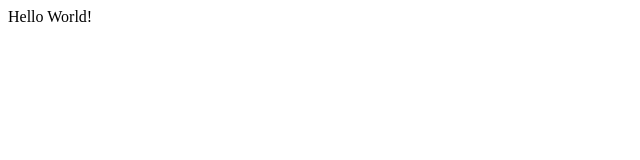
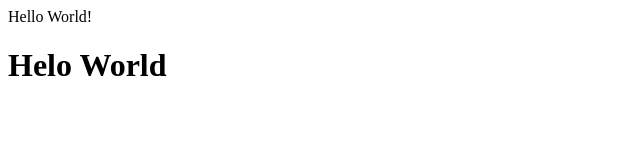
Before and after one commit to DinukaKeshan/TestDataOne, a plain HTML site: page index.html in a window 1280 px wide. Shown: the whole page, without its empty margins (0-640 px from the left). Drawn offline with Linux system fonts and the light colour scheme.

Commit message:
Update index.html
Added Header

```diff
--- a/index.html
+++ b/index.html
@@ -7,6 +7,6 @@
 </head>
 <body>
     Hello World!
-
+    <h1>Helo World</h1>
 </body>
 </html>
```
